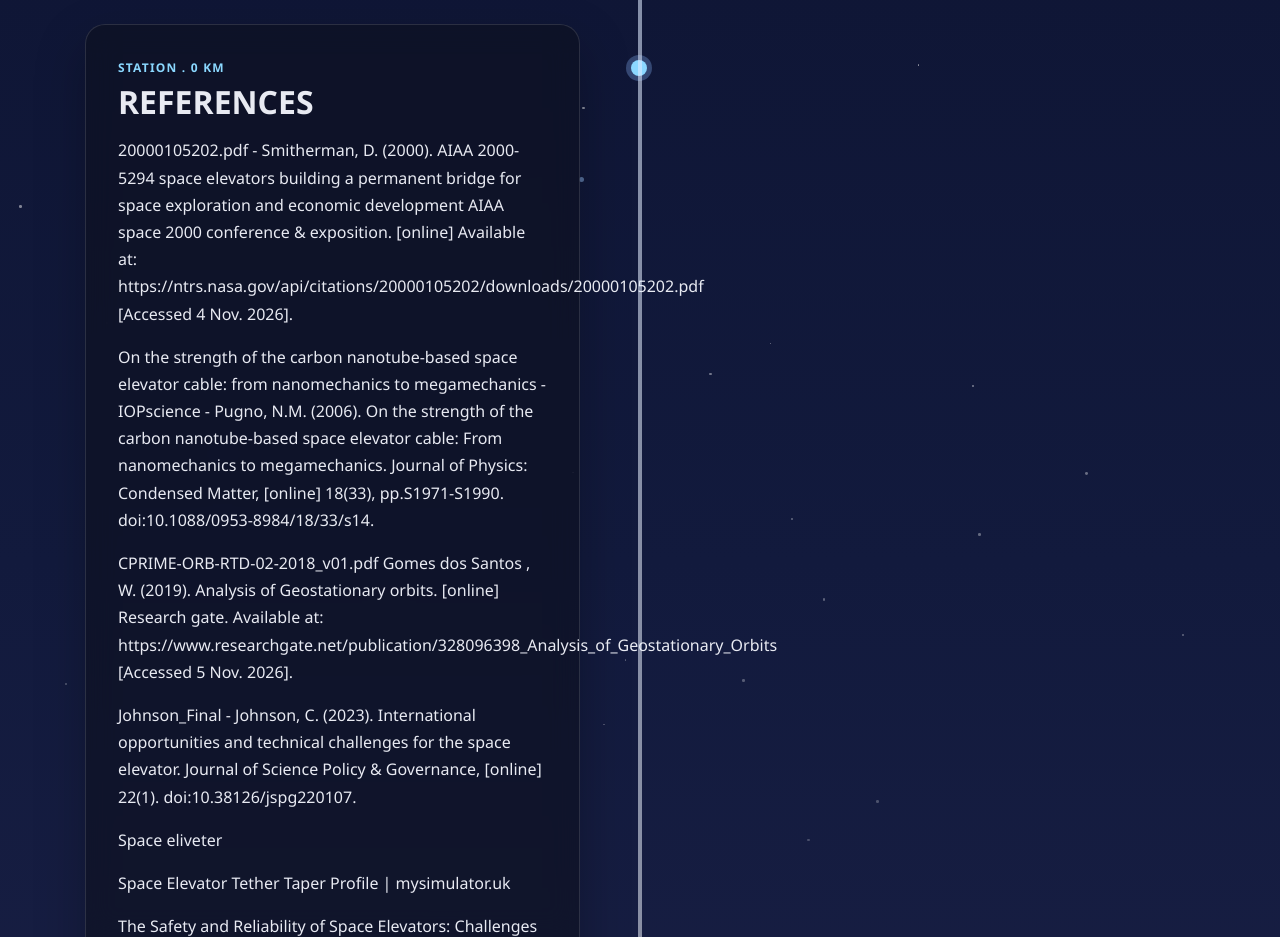
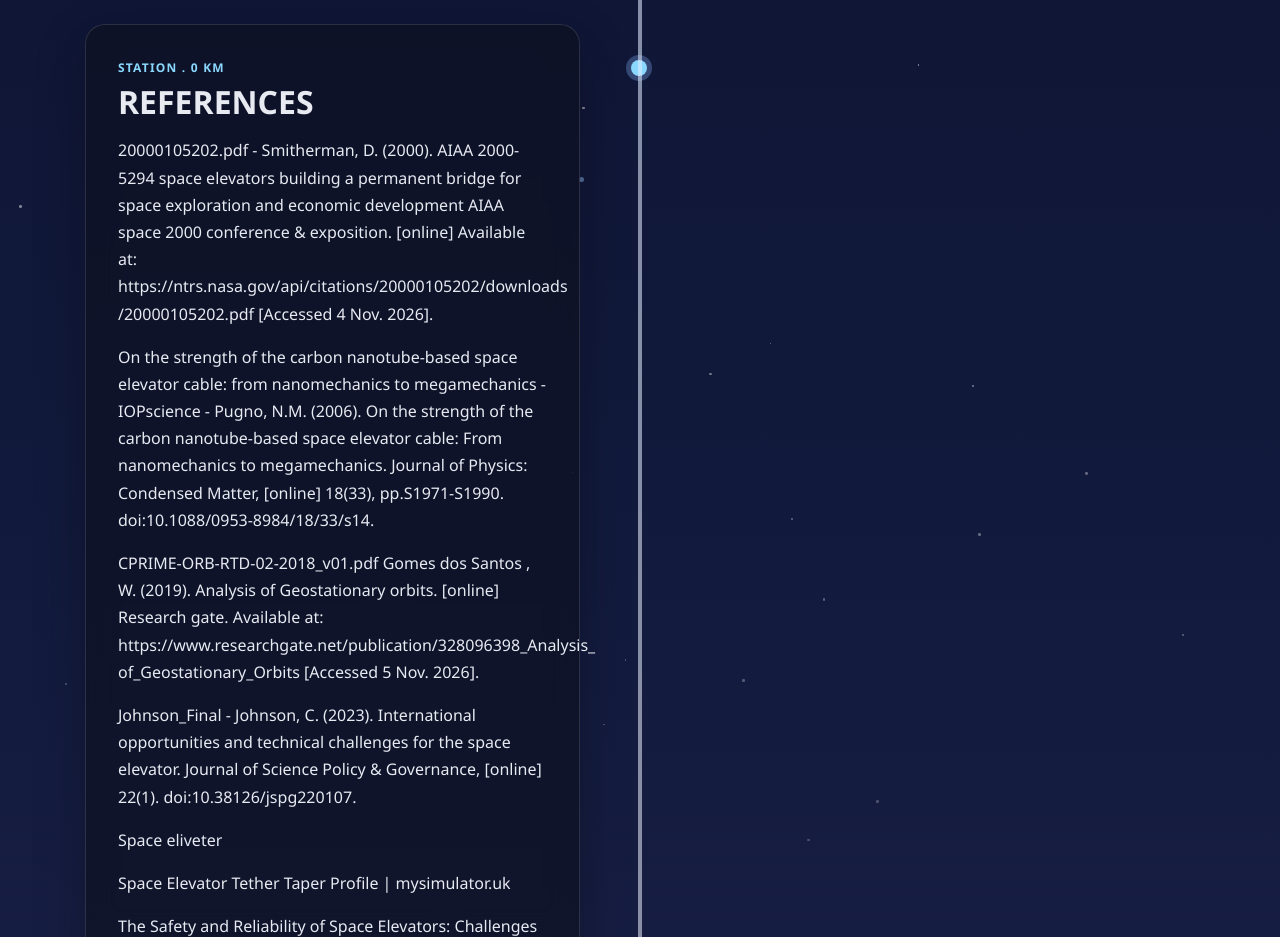
Before and after one commit to FEPSFY6991146/FY6991146, a plain HTML site: page index.html in a window 1280 px wide. Shown: the part 7160-8097 px from the top of the page. Drawn offline with Linux system fonts and the light colour scheme.

Commit message:
Fix references and update link formatting in index.html
Updated references section with corrected links and formatting.

```diff
--- a/index.html
+++ b/index.html
@@ -3,7 +3,6 @@
   <head>
     <meta charset="UTF-8">
     <meta name="viewport" content="width=device-width, initial-scale=1">
-    <title>How the concept of space elevators has changed through the discovery of nanotubes, and why this discovery has yet to make them non-fictitious.</title>
 
     <style>
 
@@ -234,9 +233,9 @@
 <section class="station" id="References">
   <span class="badge"> Station . 0 km </span>
   <h2>REFERENCES</h2>
-  <p>20000105202.pdf - Smitherman, D. (2000). AIAA 2000-5294 space elevators building a permanent bridge for space exploration and economic development AIAA space 2000 conference & exposition. [online] Available at: https://ntrs.nasa.gov/api/citations/20000105202/downloads/20000105202.pdf [Accessed 4 Nov. 2026].</p>
+  <p>20000105202.pdf - Smitherman, D. (2000). AIAA 2000-5294 space elevators building a permanent bridge for space exploration and economic development AIAA space 2000 conference & exposition. [online] Available at: https://ntrs.nasa.gov/api/citations/20000105202/downloads</br>/20000105202.pdf [Accessed 4 Nov. 2026].</p>
 <p>On the strength of the carbon nanotube-based space elevator cable: from nanomechanics to megamechanics - IOPscience - Pugno, N.M. (2006). On the strength of the carbon nanotube-based space elevator cable: From nanomechanics to megamechanics. Journal of Physics: Condensed Matter, [online] 18(33), pp.S1971-S1990. doi:10.1088/0953-8984/18/33/s14.</p>
-<p>CPRIME-ORB-RTD-02-2018_v01.pdf	Gomes dos Santos , W. (2019). Analysis of Geostationary orbits. [online] Research gate. Available at: https://www.researchgate.net/publication/328096398_Analysis_of_Geostationary_Orbits [Accessed 5 Nov. 2026].</p>
+<p>CPRIME-ORB-RTD-02-2018_v01.pdf	Gomes dos Santos , W. (2019). Analysis of Geostationary orbits. [online] Research gate. Available at: https://www.researchgate.net/publication/328096398_Analysis_</br>of_Geostationary_Orbits [Accessed 5 Nov. 2026].</p>
 <p>Johnson_Final - Johnson, C. (2023). International opportunities and technical challenges for the space elevator. Journal of Science Policy & Governance, [online] 22(1). doi:10.38126/jspg220107.</p>
 <p>Space eliveter</p>
 <p>Space Elevator Tether Taper Profile | mysimulator.uk </p>
```
